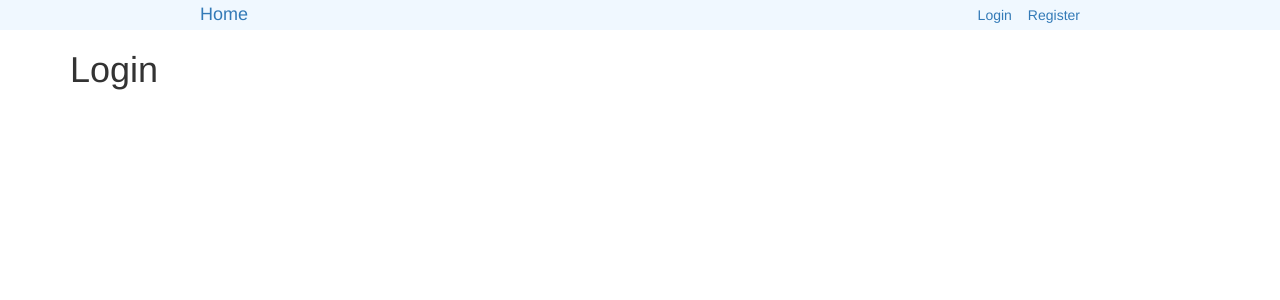
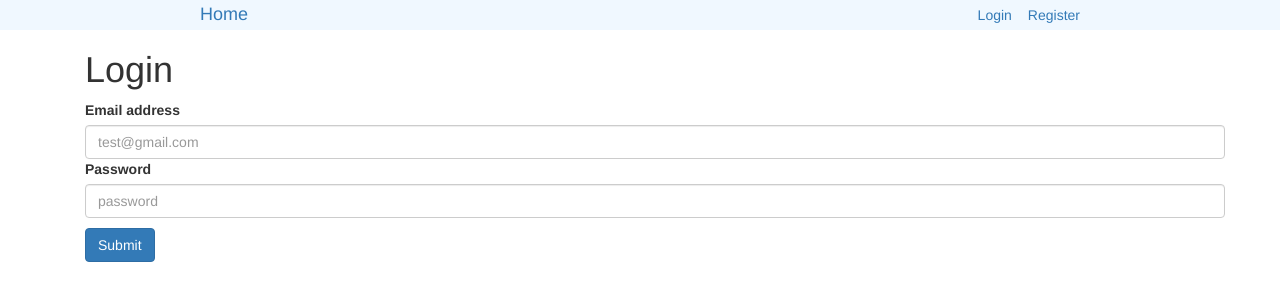
Before and after one commit to Niimaii/PERN-Authentication, a React (Create React App) app in the folder client/: page /login in a window 1280 px wide. Shown: the top 300 px of the page. Built offline with nearby package versions, Linux system fonts and the light colour scheme.

Commit message:
Login Added

```diff
--- a/client/src/App.js
+++ b/client/src/App.js
@@ -4,39 +4,40 @@
   Routes,
   Route,
   Outlet,
-} from "react-router-dom";
-import Home from "./pages/Home";
-import Dashboard from "./pages/Dashboard";
-import Register from "./pages/Register";
-import Login from "./pages/Login";
-import Navbar from "./components/Navbar";
+} from 'react-router-dom';
+import Home from './pages/Home';
+import Dashboard from './pages/Dashboard';
+import Register from './pages/Register';
+import Login from './pages/Login';
+import Navbar from './components/Navbar';
+import { useSelector } from 'react-redux';
 
 const PrivateRoutes = () => {
-  const isAuth = false;
+  const { isAuth } = useSelector((state) => state.auth);
 
   // If the user is authenticated render the content for the page, else got to the login page.
-  return <>{isAuth ? <Outlet /> : <Navigate to="/login" />}</>;
+  return <>{isAuth ? <Outlet /> : <Navigate to='/login' />}</>;
 };
 
 const RestrictedRoutes = () => {
-  const isAuth = false;
+  const { isAuth } = useSelector((state) => state.auth);
 
   // If the user is not authenticated render the content for the page (namely register & login), else got to the dashboard page.
-  return <>{!isAuth ? <Outlet /> : <Navigate to="/dashboard" />}</>;
+  return <>{!isAuth ? <Outlet /> : <Navigate to='/dashboard' />}</>;
 };
 
 const App = () => {
   return (
     <BrowserRouter>
       <Routes>
-        <Route path="/" element={<Home />} />
+        <Route path='/' element={<Home />} />
 
         <Route element={<PrivateRoutes />}>
-          <Route path="/dashboard" element={<Dashboard />} />
+          <Route path='/dashboard' element={<Dashboard />} />
         </Route>
         <Route element={<RestrictedRoutes />}>
-          <Route path="/register" element={<Register />} />
-          <Route path="/login" element={<Login />} />
+          <Route path='/register' element={<Register />} />
+          <Route path='/login' element={<Login />} />
         </Route>
       </Routes>
     </BrowserRouter>
--- a/client/src/components/Navbar.js
+++ b/client/src/components/Navbar.js
@@ -1,31 +1,32 @@
 // import { useSelector } from "react-redux";
-import { NavLink } from "react-router-dom";
+import { useSelector } from 'react-redux';
+import { NavLink } from 'react-router-dom';
 
 const Navbar = () => {
-  const isAuth = false;
+  const { isAuth } = useSelector((state) => state.auth);
 
   return (
-    <nav className="main-nav">
-      <div className="nav-container">
-        <div className="nav-home-container">
-          <NavLink to="/">
-            <span className="nav-home">Home</span>
+    <nav className='main-nav'>
+      <div className='nav-container'>
+        <div className='nav-home-container'>
+          <NavLink to='/'>
+            <span className='nav-home'>Home</span>
           </NavLink>
         </div>
 
         {isAuth ? (
-          <div className="nav-content">
-            <NavLink to="/dashboard" className="mx-3">
+          <div className='nav-content'>
+            <NavLink to='/dashboard' className='mx-3'>
               <span>Dashboard</span>
             </NavLink>
           </div>
         ) : (
-          <div className="nav-content">
-            <NavLink to="/login">
+          <div className='nav-content'>
+            <NavLink to='/login'>
               <span>Login</span>
             </NavLink>
 
-            <NavLink to="/register" className=" mx-3">
+            <NavLink to='/register' className=' mx-3'>
               <span>Register</span>
             </NavLink>
           </div>
--- a/client/src/pages/Login.js
+++ b/client/src/pages/Login.js
@@ -1,10 +1,79 @@
-import React from "react";
-import Layout from "../components/Layout";
+import React, { useState } from 'react';
+import { onLogin } from '../api/authApi';
+import Layout from '../components/Layout';
+import { useDispatch } from 'react-redux';
+import { authenticateUser } from '../redux/slices/authSlice';
 
+// 12324223
 function Login() {
+  const [values, setValues] = useState({
+    email: '',
+    password: '',
+  });
+  const [error, setError] = useState(false);
+
+  const onChange = (e) => {
+    // Keep note that you need brackets to set the key name
+    setValues({ ...values, [e.target.name]: e.target.value });
+  };
+
+  const dispatch = useDispatch();
+
+  const onSubmit = async (e) => {
+    e.preventDefault();
+
+    try {
+      await onLogin(values);
+      dispatch(authenticateUser());
+    } catch (error) {
+      console.log(error.response.data.errors[0].msg);
+      setError(error.response.data.errors[0].msg);
+    }
+  };
+
   return (
     <Layout>
-      <h1>Login</h1>{" "}
+      <form onSubmit={(e) => onSubmit(e)} className='container mt-3'>
+        <h1>Login</h1>
+
+        <div className='mb-3'>
+          <label htmlFor='email' className='form-label'>
+            Email address
+          </label>
+          <input
+            onChange={(e) => onChange(e)}
+            type='email'
+            className='form-control'
+            id='email'
+            name='email'
+            value={values.email}
+            placeholder='test@gmail.com'
+            required
+          />
+        </div>
+
+        <div className='mb-3'>
+          <label htmlFor='password' className='form-label'>
+            Password
+          </label>
+          <input
+            onChange={(e) => onChange(e)}
+            type='password'
+            value={values.password}
+            className='form-control'
+            id='password'
+            name='password'
+            placeholder='password'
+            required
+          />
+        </div>
+
+        <div style={{ color: 'red', margin: '10px 0' }}>{error}</div>
+
+        <button type='submit' className='btn btn-primary'>
+          Submit
+        </button>
+      </form>
     </Layout>
   );
 }
```
